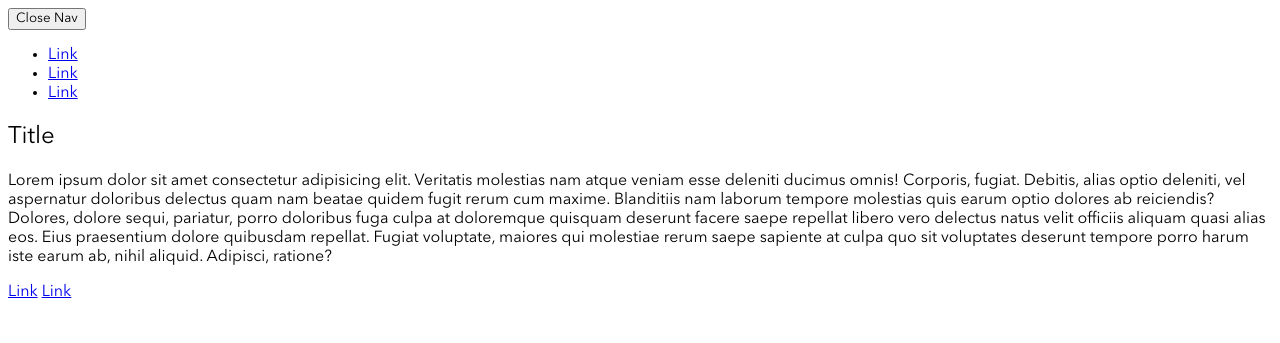
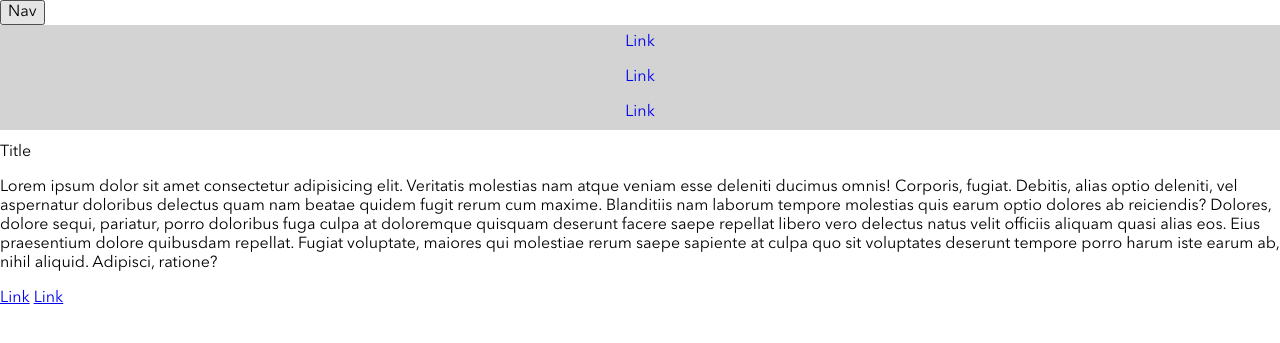
Before and after one commit to slayerrr1985/oneclick-web, a PHP site: page / in a window 1280 px wide. Shown: the top 343 px of the page. Run offline with PHP 8.4, Linux system fonts and the light colour scheme; style sheets or scripts are compiled from the project's sources; some libraries are stand-ins or nearby versions.

Commit message:
Hamburguer menu button

```diff
--- /dev/null
+++ b/css/oc-style.css
@@ -0,0 +1,116 @@
+@charset "UTF-8";
+/* Importaci├│n de fuentes*/
+@font-face {
+  font-family: 'Avenir Next LT Pro Condensed';
+  font-style: normal;
+  font-weight: normal;
+  src: local("../fonts/avenir/Avenir Next LT Pro Condensed"), url("../fonts/avenir/AvenirNextLTPro-Cn.woff") format("woff"); }
+@font-face {
+  font-family: 'Avenir Next LT Pro Demi';
+  font-style: normal;
+  font-weight: normal;
+  src: local("../fonts/avenir/Avenir Next LT Pro Demi"), url("../fonts/avenir/AvenirNextLTPro-Demi.woff") format("woff"); }
+@font-face {
+  font-family: 'Avenir Next LT Pro Demi Condensed';
+  font-style: normal;
+  font-weight: normal;
+  src: local("../fonts/avenir/Avenir Next LT Pro Demi Condensed"), url("../fonts/avenir/AvenirNextLTPro-DemiCn.woff") format("woff"); }
+@font-face {
+  font-family: 'Avenir Next LT Pro Heavy Condensed';
+  font-style: normal;
+  font-weight: normal;
+  src: local("../fonts/avenir/Avenir Next LT Pro Heavy Condensed"), url("../fonts/avenir/AvenirNextLTPro-HeavyCn.woff") format("woff"); }
+@font-face {
+  font-family: 'Avenir Next LT Pro Medium Condensed';
+  font-style: normal;
+  font-weight: normal;
+  src: local("../fonts/avenir/Avenir Next LT Pro Medium Condensed"), url("../fonts/avenir/AvenirNextLTPro-MediumCn.woff") format("woff"); }
+@font-face {
+  font-family: 'Avenir Next LT Pro Regular';
+  font-style: normal;
+  font-weight: normal;
+  src: local("../fonts/avenir/Avenir Next LT Pro Regular"), url("../fonts/avenir/AvenirNextLTPro-Regular.woff") format("woff"); }
+@font-face {
+  font-family: 'Avenir Next LT Pro Ultra Light Condensed';
+  font-style: normal;
+  font-weight: normal;
+  src: local("../fonts/avenir/Avenir Next LT Pro Ultra Light Condensed"), url("../fonts/avenir/AvenirNextLTPro-UltLtCn.woff") format("woff"); }
+@font-face {
+  font-family: 'Avenir Next LT Pro Bold';
+  font-style: normal;
+  font-weight: normal;
+  src: local("../fonts/avenir/Avenir Next LT Pro Bold"), url("../fonts/avenir/AvenirNextLTPro-Bold.woff") format("woff"); }
+@font-face {
+  font-family: 'Avenir Next LT Pro Bold Condensed';
+  font-style: normal;
+  font-weight: normal;
+  src: local("../fonts/avenir/Avenir Next LT Pro Bold Condensed"), url("../fonts/avenir/AvenirNextLTPro-BoldCn.woff") format("woff"); }
+@font-face {
+  font-family: 'Avenir Next LT Pro Bold Condensed Italic';
+  font-style: normal;
+  font-weight: normal;
+  src: local("../fonts/avenir/Avenir Next LT Pro Bold Condensed Italic"), url("../fonts/avenir/AvenirNextLTPro-BoldCnIt.woff") format("woff"); }
+@font-face {
+  font-family: 'Avenir Next LT Pro Condensed Italic';
+  font-style: normal;
+  font-weight: normal;
+  src: local("../fonts/avenir/Avenir Next LT Pro Condensed Italic"), url("../fonts/avenir/AvenirNextLTPro-CnIt.woff") format("woff"); }
+@font-face {
+  font-family: 'Avenir Next LT Pro Demi Condensed Italic';
+  font-style: normal;
+  font-weight: normal;
+  src: local("../fonts/avenir/Avenir Next LT Pro Demi Condensed Italic"), url("../fonts/avenir/AvenirNextLTPro-DemiCnIt.woff") format("woff"); }
+@font-face {
+  font-family: 'Avenir Next LT Pro Demi Italic';
+  font-style: normal;
+  font-weight: normal;
+  src: local("../fonts/avenir/Avenir Next LT Pro Demi Italic"), url("../fonts/avenir/AvenirNextLTPro-DemiIt.woff") format("woff"); }
+@font-face {
+  font-family: 'Avenir Next LT Pro Heavy Condensed Italic';
+  font-style: normal;
+  font-weight: normal;
+  src: local("../fonts/avenir/Avenir Next LT Pro Heavy Condensed Italic"), url("../fonts/avenir/AvenirNextLTPro-HeavyCnIt.woff") format("woff"); }
+@font-face {
+  font-family: 'Avenir Next LT Pro Italic';
+  font-style: normal;
+  font-weight: normal;
+  src: local("../fonts/avenir/Avenir Next LT Pro Italic"), url("../fonts/avenir/AvenirNextLTPro-It.woff") format("woff"); }
+@font-face {
+  font-family: 'Avenir Next LT Pro Medium Condensed Italic';
+  font-style: normal;
+  font-weight: normal;
+  src: local("../fonts/avenir/Avenir Next LT Pro Medium Condensed Italic"), url("../fonts/avenir/AvenirNextLTPro-MediumCnIt.woff") format("woff"); }
+@font-face {
+  font-family: 'Avenir Next LT Pro Ultra Light Condensed Italic';
+  font-style: normal;
+  font-weight: normal;
+  src: local("../fonts/avenir/Avenir Next LT Pro Ultra Light Condensed Italic"), url("../fonts/avenir/AvenirNextLTPro-UltLtCnIt.woff") format("woff"); }
+* {
+  box-sizing: border-box;
+  font-family: 'Avenir Next LT Pro Regular';
+  font-weight: 500;
+  font-size: 16px; }
+
+body {
+  margin: 0;
+  padding: 0; }
+
+nav ul {
+  list-style: none;
+  margin: 0;
+  padding: 0; }
+nav li {
+  background-color: lightgrey; }
+nav a {
+  display: inline-block;
+  padding: 0.5em;
+  width: 100%;
+  text-decoration: none;
+  text-align: center; }
+nav a:hover {
+  background-color: #d8d8d8; }
+
+.hide {
+  display: none; }
+
+/*# sourceMappingURL=oc-style.css.map */
--- a/index.html
+++ b/index.html
@@ -45,7 +45,7 @@
 <body>
 
 <header>
-    <button id="ham-button">Close Nav</button>
+    <button id="ham-button">Nav</button>
     <nav>
         <ul>
             <li><a href="#">Link</a></li>
--- a/js/oc-magic.js
+++ b/js/oc-magic.js
@@ -0,0 +1,4 @@
+
+document.querySelector("#ham-button").addEventListener('click',function(){
+    document.querySelector("nav").classList.toggle("hide");
+});
--- a/sass/oc-style.scss
+++ b/sass/oc-style.scss
@@ -11,4 +11,37 @@ $verde-claro: #6eb7a6;
     box-sizing: border-box;
     font-family: 'Avenir Next LT Pro Regular';
     font-weight: 500;
+    font-size: 16px;
 }
+
+body{
+    margin: 0;
+    padding: 0;
+}
+
+nav {
+    ul{
+        list-style: none;
+        margin: 0;
+        padding: 0;
+    }
+    li{
+        background-color: lightgrey;
+    }
+    a{
+        display: inline-block;
+        padding: 0.5em;
+        width: 100%;
+        text-decoration: none;
+        text-align: center;
+    }
+
+    a:hover{
+        background-color: rgb(216, 216, 216);
+    }
+}
+
+
+.hide{
+    display: none;
+}
```
Also changed, not shown: 1 other file.
